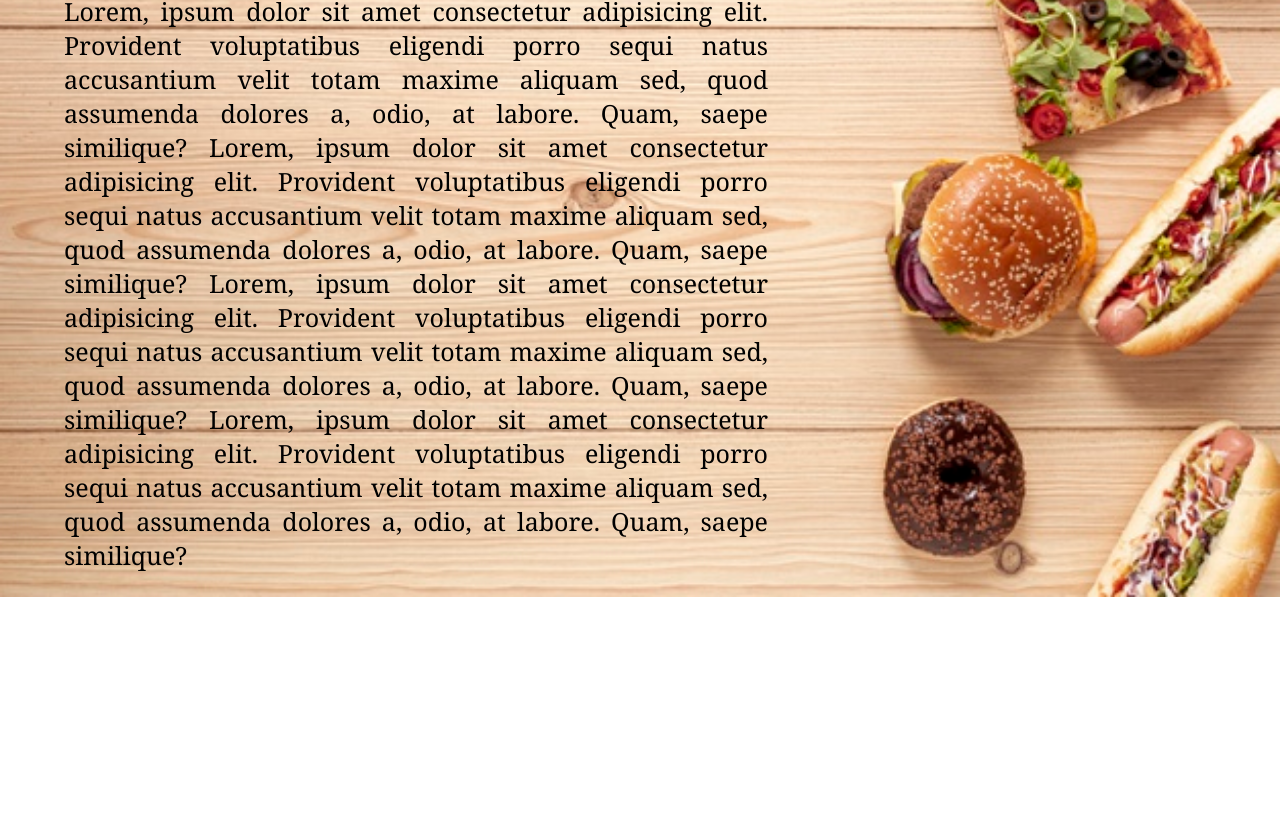
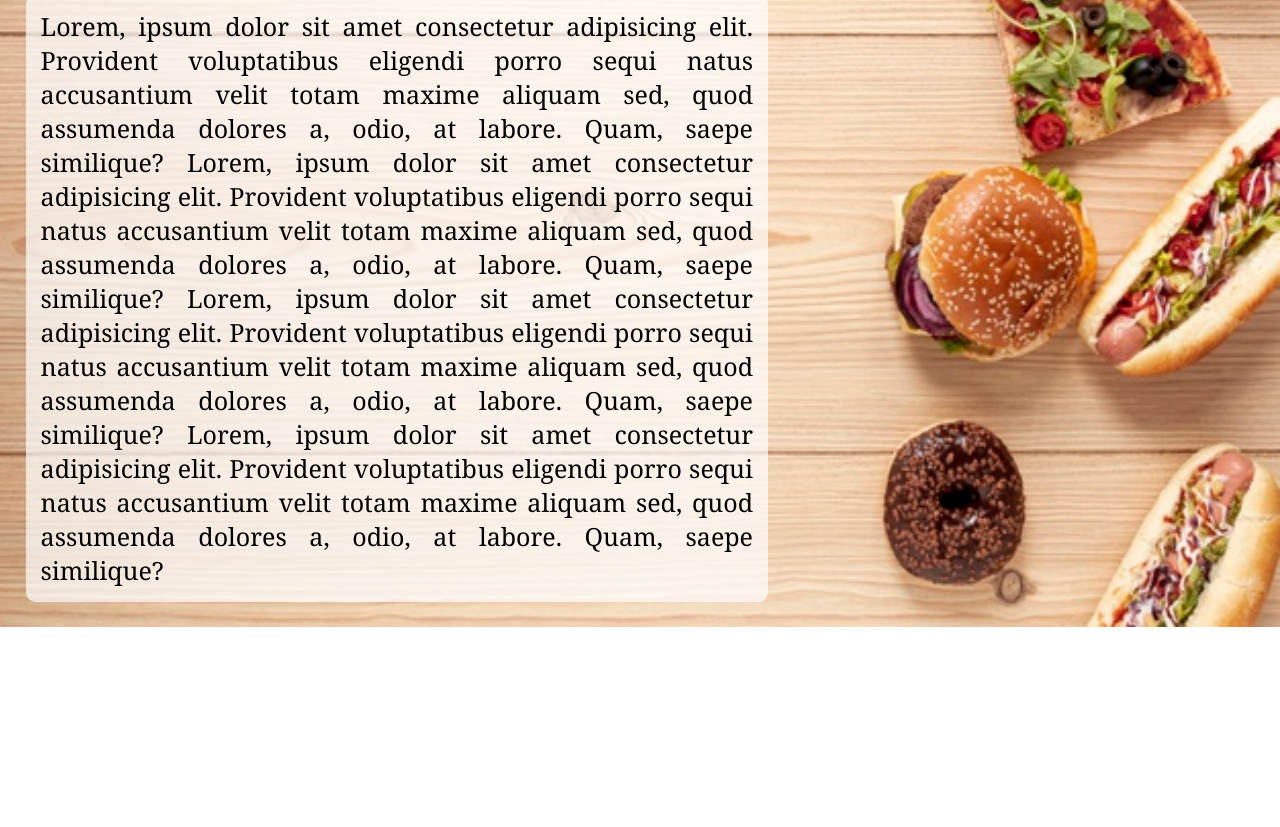
Before and after one commit to 3lCR3P3R/GlobHack-Pitanza, a plain HTML site: page index.html in a window 1280 px wide. Shown: the part 522-1349 px from the top of the page. Drawn offline with Linux system fonts and the light colour scheme.

Commit message:
Fondo blanco en el articulo

```diff
--- a/CSS/style.css
+++ b/CSS/style.css
@@ -67,7 +67,7 @@ nav ul a li:hover{
 
 #articuloBienvenida{
     float: left;
-    padding-left: 5%;
+    padding-left: 2%;
     padding-right: 40%;
 }
 
@@ -79,6 +79,9 @@ article h1{
 }
 
 #articuloBienvenida p{
+    background-color: rgba(255, 255, 255, .7);
+    padding: 15px;
+    border-radius: 10px;
     color: black;
     text-align: justify;
     font-size: 25px;
```
